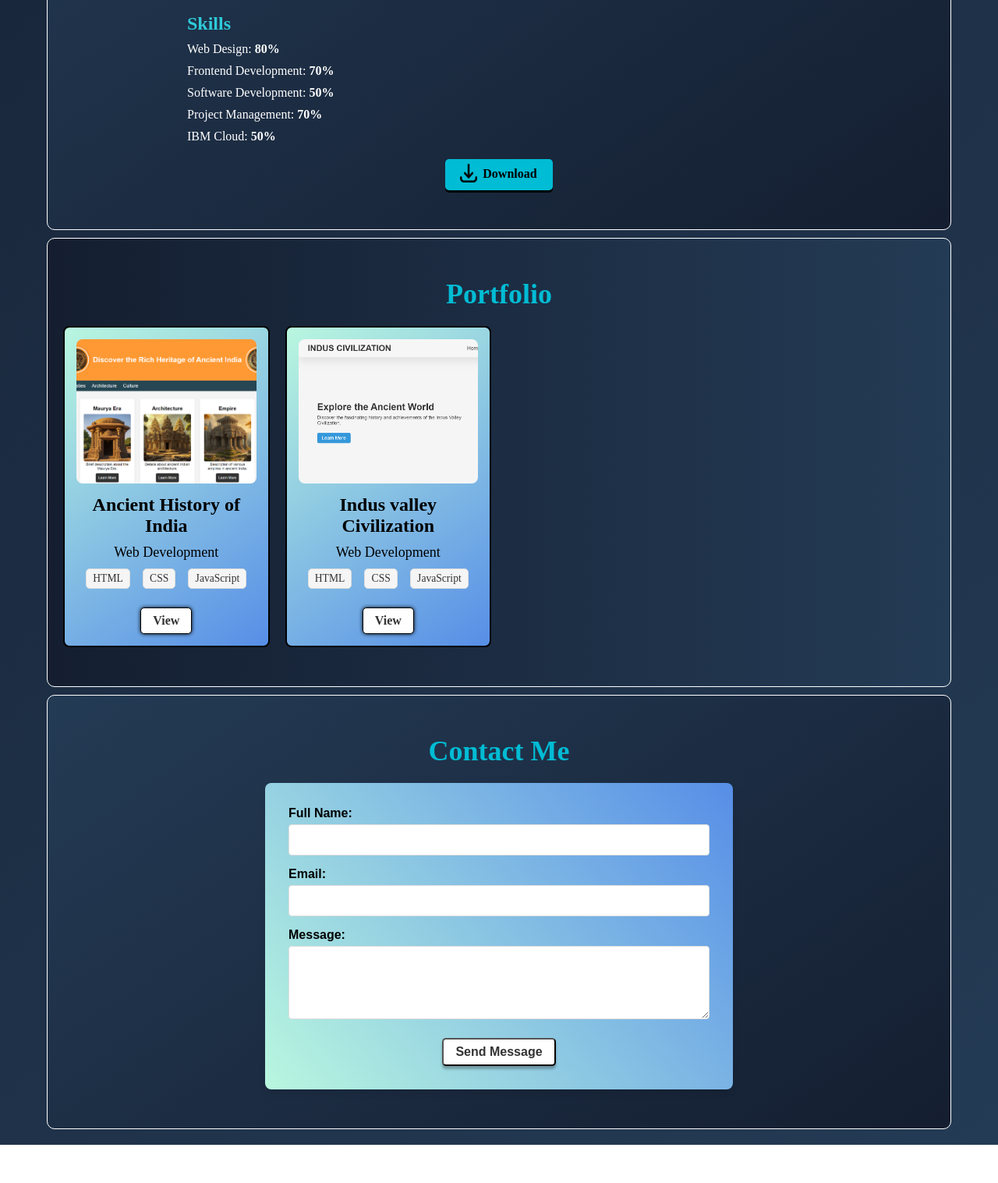
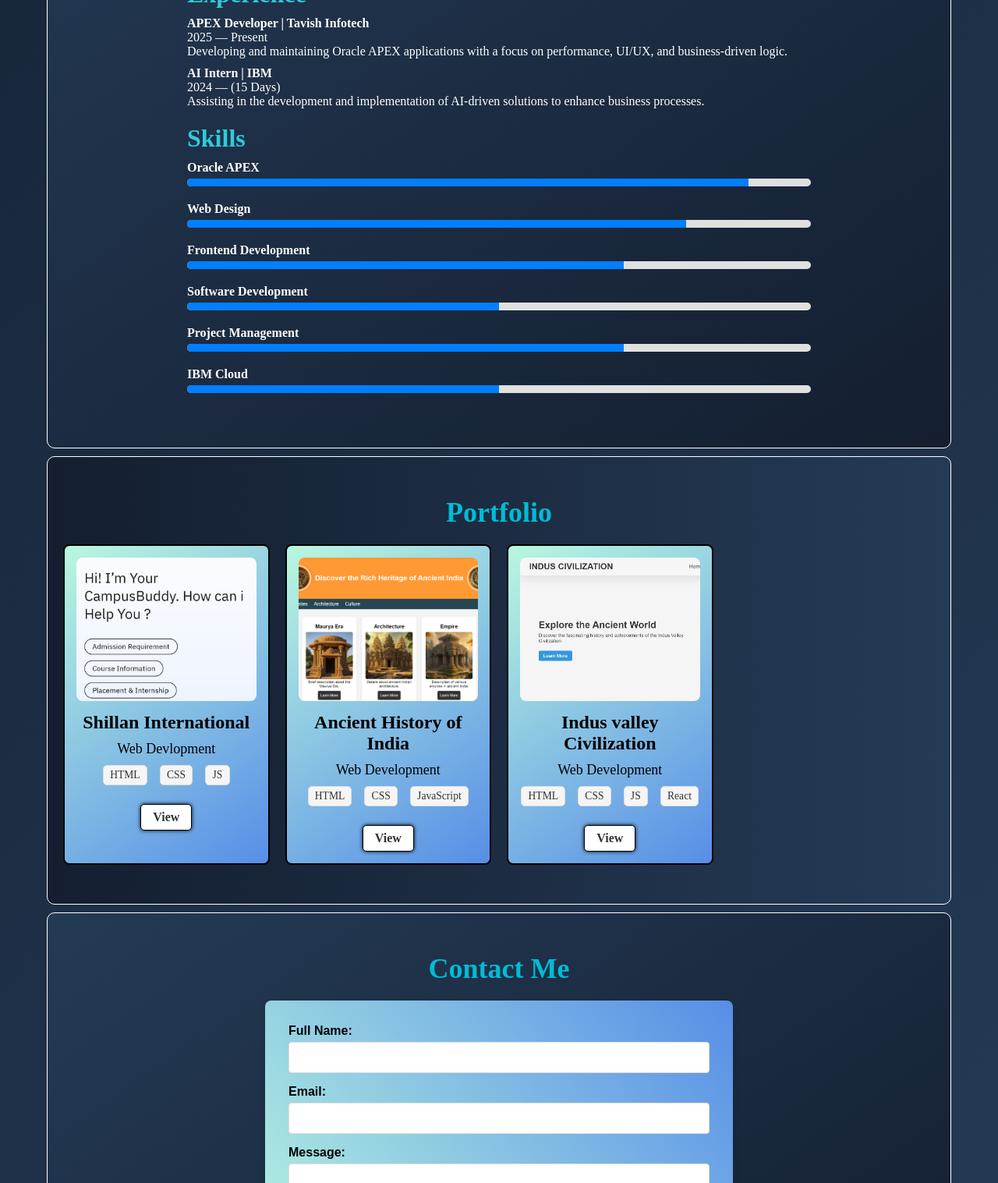
Before and after one commit to diabolic-boy/portfolio, a plain HTML site: page index.html in a window 1280 px wide. Shown: the part 1283-2800 px from the top of the page at 78% size. Before the commit the page ends 2751 px from the top, so only its background shows below. Drawn offline with nearby package versions, Linux system fonts and the light colour scheme.

Commit message:
update projects

```diff
--- a/index.html
+++ b/index.html
@@ -6,7 +6,7 @@
     <title>Ashish Bhadvaniya</title>
     <link rel="stylesheet" href="style.css" />
     <link rel="stylesheet" href="https://unpkg.com/aos@next/dist/aos.css" />
-    <link rel="shortcut icon" href="image/favicon.ico" type="image/x-icon">
+    <link rel="shortcut icon" href="image/favicon.ico" type="image/x-icon" />
     <script src="script.js" defer></script>
   </head>
   <body>
@@ -30,47 +30,53 @@
           <div class="about-text" data-aos="fade-up">
             <h2>About Me</h2>
             <p>
-              Hi, I’m Ashish Bhadvaniya, a final-year IT engineering student skilled
-              in HTML, CSS, JavaScript, and React. With expertise in Agile and Scrum
-              methodologies, I thrive on building efficient and interactive web
-              solutions. I am passionate about delivering user-friendly experiences
-              and continuously learning to excel in the IT industry. My goal is to
-              join a leading MNC and contribute to impactful projects.
+              Hi, I’m Ashish Bhadvaniya, a final-year IT engineering student with a strong foundation in front-end development technologies including HTML, CSS, JavaScript, and React. I’m currently working at Tavish Infotech Pvt. Ltd., where I’m gaining hands-on experience in Oracle APEX development, building enterprise-grade web applications.
+
+              I have practical exposure to working in Agile and Scrum environments, which helps me collaborate effectively and deliver results efficiently. I’m passionate about creating responsive, user-friendly, and performance-optimized web solutions that solve real-world problems.
             </p>
             <h2>What I'm Doing</h2>
-            <div class="skills" >
+            <div class="skills">
+
               <!-- Flip Card 1 -->
               <div class="card-container" data-aos="fade-up">
                 <div class="flip-card">
                   <div class="flip-card-inner">
                     <!-- Front Side -->
-                    <div class="flip-card-front" >
-                      <img src="image/web-design.png" alt="Web Design">
-                      <h3>Web Design</h3>
+                    <div class="flip-card-front">
+                      <img src="image/web-design.png" alt="Web Design" />
+                      <h3>Web Application Development</h3>
                     </div>
                     <!-- Back Side -->
                     <div class="flip-card-back">
-                      <p> I create modern and visually appealing web designs,
-                        prioritizing user experience and functionality to deliver
-                        high-quality, professional websites.</p>
+                      <p>
+                        Crafting responsive and scalable web applications with a
+                        focus on clean design, robust performance, and seamless
+                        user experience to meet modern business needs.
+                      </p>
                     </div>
                   </div>
                 </div>
               </div>
+
               <!-- Flip Card 2 -->
               <div class="card-container" data-aos="fade-down">
                 <div class="flip-card">
                   <div class="flip-card-inner">
                     <!-- Front Side -->
                     <div class="flip-card-front">
-                      <img src="image/web-development.png" alt="Web Development">
+                      <img
+                        src="image/web-development.png"
+                        alt="Web Development"
+                      />
                       <h3>Web Development</h3>
                     </div>
                     <!-- Back Side -->
                     <div class="flip-card-back">
-                      <p>I specialize in building robust and efficient web
-                        applications, utilizing the latest technologies to ensure high
-                        performance and seamless user interactions.</p>
+                      <p>
+                        I specialize in building robust and efficient web
+                        applications, utilizing the latest technologies to
+                        ensure high performance and seamless user interactions.
+                      </p>
                     </div>
                   </div>
                 </div>
@@ -81,22 +87,28 @@
                   <div class="flip-card-inner">
                     <!-- Front Side -->
                     <div class="flip-card-front">
-                      <img src="image/software-development.png" alt="Software Development">
+                      <img
+                        src="image/software-development.png"
+                        alt="Software Development"
+                      />
                       <h3>Software Development</h3>
                     </div>
                     <!-- Back Side -->
                     <div class="flip-card-back">
-                      <p>I have hands-on experience in software development,
+                      <p>
+                        I have hands-on experience in software development,
                         specializing in creating efficient and user-focused
-                        applications. By leveraging Agile and Scrum methodologies.</p>
+                        applications. By leveraging Agile and Scrum
+                        methodologies.
+                      </p>
                     </div>
                   </div>
                 </div>
               </div>
             </div>
           </div>
-          <aside class="profile-info" >
-            <img src="image/profile1.webp" alt="Ashish Bhadvaniya">
+          <aside class="profile-info">
+            <img src="image/profile1.webp" alt="Ashish Bhadvaniya" />
             <h3>Ashish Bhadvaniya</h3>
             <div class="typing-text">
               <span id="typewriter"></span>
@@ -108,17 +120,26 @@
               <p><strong>Location:</strong> Ahmedabad, Gujarat</p>
             </div>
             <div class="social-media-links">
-              <a href="https://www.linkedin.com/in/diabolic-boy" target="_blank">
-                <img src="image/linkedin.png" alt="LinkedIn">
+              <a
+                href="https://www.linkedin.com/in/diabolic-boy"
+                target="_blank"
+              >
+                <img src="image/linkedin.png" alt="LinkedIn" />
               </a>
               <a href="https://github.com/diabolic-boy" target="_blank">
-                <img src="image/github-logo.png" alt="GitHub">
+                <img src="image/github-logo.png" alt="GitHub" />
               </a>
-              <a href="https://x.com/daibolic_boy?t=07HNcGlknO4wzG67_JSI8A&s=09" target="_blank">
-                <img src="image/twitter.png" alt="Twitter">
+              <a
+                href="https://x.com/daibolic_boy?t=07HNcGlknO4wzG67_JSI8A&s=09"
+                target="_blank"
+              >
+                <img src="image/twitter.png" alt="Twitter" />
               </a>
-              <a href="https://www.instagram.com/diabolic._.boy" target="_blank">
-                <img src="image/social.png" alt="Instagram">
+              <a
+                href="https://www.instagram.com/diabolic._.boy"
+                target="_blank"
+              >
+                <img src="image/social.png" alt="Instagram" />
               </a>
             </div>
           </aside>
@@ -126,31 +147,37 @@
       </section>
 
       <!-- resume  -->
-      <section id="resume" >
+      <section id="resume">
         <h2>Resume</h2>
         <div class="resume-content" data-aos="fade-up">
-
           <div class="education">
-
             <h3>Education</h3>
             <ul>
               <li>
-                <strong>Bachelors of Engineering in Information Technology</strong><br/>
-                Ahmedabad Institute of Technology<br/>
+                <strong
+                  >Bachelors of Engineering in Information Technology</strong
+                ><br />
+                Ahmedabad Institute of Technology<br />
                 2022 — 2025
               </li>
               <li>
-                <strong>Diploma in Information Technology</strong><br/>
-                Government Polytechnic Rajkot<br/>
+                <strong>Diploma in Information Technology</strong><br />
+                Government Polytechnic Rajkot<br />
                 2018 — 2022
               </li>
             </ul>
           </div>
 
           <div class="experience">
-
             <h3>Experience</h3>
             <ul>
+              <li>
+                <strong>APEX Developer | Tavish Infotech</strong><br />
+                2025 — Present<br />
+                Developing and maintaining Oracle APEX applications with a focus
+                on performance, UI/UX, and business-driven logic.
+              </li>
+
               <li>
                 <strong>AI Intern | IBM</strong><br />
                 2024 — (15 Days)<br />
@@ -160,49 +187,58 @@
             </ul>
           </div>
 
-          <div class="skill" >
-
+          <div class="skill">
   <h3>Skills</h3>
-            <ul>
-              <li>Web Design: <span class="skill-level">80%</span></li>
+  <ul class="skill-list">
     <li>
-                Frontend Development: <span class="skill-level">70%</span>
+      <span class="skill-name">Oracle APEX</span>
+      <div class="skill-bar"><div class="skill-fill" style="width: 90%;"></div></div>
     </li>
     <li>
-                Software Development: <span class="skill-level">50%</span>
+      <span class="skill-name">Web Design</span>
+      <div class="skill-bar"><div class="skill-fill" style="width: 80%;"></div></div>
     </li>
-              <li>Project Management: <span class="skill-level">70%</span></li>
-              <li>IBM Cloud: <span class="skill-level">50%</span></li>
+    <li>
+      <span class="skill-name">Frontend Development</span>
+      <div class="skill-bar"><div class="skill-fill" style="width: 70%;"></div></div>
+    </li>
+    <li>
+      <span class="skill-name">Software Development</span>
+      <div class="skill-bar"><div class="skill-fill" style="width: 50%;"></div></div>
+    </li>
+    <li>
+      <span class="skill-name">Project Management</span>
+      <div class="skill-bar"><div class="skill-fill" style="width: 70%;"></div></div>
+    </li>
+    <li>
+      <span class="skill-name">IBM Cloud</span>
+      <div class="skill-bar"><div class="skill-fill" style="width: 50%;"></div></div>
+    </li>
   </ul>
 </div>
 
-          <div class="download-resume" data-aos="zoom-in">
-            <a href="image/Ashish_Bhadvaniya_Resume.pdf" download class="download-button"
-              ><img src="image/downloads.png" alt="" />Download</a
-            >
-          </div>
-        </div>
       </section>
 
       <!-- Portfolio -->
       <section id="portfolio">
         <h2>Portfolio</h2>
-        <div class="portfolio-content" >
-          <!-- <div class="project">
-            <img src="image/project-1.jpg" alt="Project 1" />
-            <h3>CampusBuddy</h3>
-            <p>ChatBot Devlopment</p>
+        <div class="portfolio-content">
+          <div class="project">
+            <img src="image/project-1.jpg" alt="Project-1" />
+            <h3>Shillan International</h3>
+            <p>Web Devlopment</p>
             <div class="technologies">
-              <span>IBM Cloud</span>
-              <span>Watsonx Assistant</span>
+              <span>HTML</span>
+              <span>CSS</span>
+              <span>JS</span>
             </div>
              <a
-              href=""
+              href="https://shillaninternational.netlify.app/"
               class="project-link"
               target="_blank"
-              >View<img src="image/link.png" alt="view-icon"
-            /></a>
-          </div> -->
+              >View</a
+            >
+          </div>
 
           <div class="project" data-aos="fade-up">
             <!-- data-aos="slide-left" -->
@@ -218,7 +254,8 @@
               href="https://ancienthistoryofindia.netlify.app/"
               class="project-link"
               target="_blank"
-              >View</a>
+              >View</a
+            >
           </div>
 
           <div class="project" data-aos="fade-down">
@@ -229,23 +266,24 @@
             <div class="technologies">
               <span>HTML</span>
               <span>CSS</span>
-              <span>JavaScript</span>
+              <span>JS</span>
+              <span>React</span>
             </div>
             <a
               href="https://induscivilization.netlify.app/"
               class="project-link"
               target="_blank"
-              >View</a>
+              >View</a
+            >
           </div>
         </div>
       </section>
 
       <!-- contact -->
-      <section id="contact" >
+      <section id="contact">
         <h2>Contact Me</h2>
         <div class="contact-content" data-aos="fade-up">
           <div class="contact-form">
-
             <!-- data-aos="zoom-in" -->
             <form action="https://api.web3forms.com/submit" method="POST">
               <input
@@ -283,7 +321,8 @@
               <span class="close-btn" onclick="closePopup()">&times;</span>
               <h3>Thank You!</h3>
               <p>Your message has been successfully submitted.</p>
-    <div id="modalDetails"></div> <!-- For showing submitted details -->
+              <div id="modalDetails"></div>
+              <!-- For showing submitted details -->
             </div>
           </div>
         </div>
--- a/script.js
+++ b/script.js
@@ -99,7 +99,7 @@
 
 
 // Typewritereffect
-const words = ["Student", "Front-End Developer", "Software Developer"];
+const words = ["Apex Developer", "Web Developer", "Software Developer"];
 let wordIndex = 0;
 let letterIndex = 0;
 const typingSpeed = 100; // Speed of typing
--- a/style.css
+++ b/style.css
@@ -401,7 +401,7 @@
 }
 
 h3 {
-  font-size: 3vh;
+  font-size: 4vh;
   margin-top: 20px;
   margin-bottom: 10px;
   color: #2ecbd9;
@@ -419,6 +419,33 @@
 .skill-level {
   font-weight: bold;
 }
+
+.skill {
+  /* max-width: 600px; */
+  margin: auto;
+}
+.skill-list {
+  list-style: none;
+  padding: 0;
+}
+.skill-name {
+  display: block;
+  margin-bottom: 5px;
+  font-weight: 600;
+}
+.skill-bar {
+  background-color: #e0e0e0;
+  height: 10px;
+  border-radius: 5px;
+  overflow: hidden;
+  margin-bottom: 20px;
+}
+.skill-fill {
+  height: 10px;
+  background-color: #007fff;
+  transition: width 1s ease-in-out;
+}
+
 
 .download-button {
   display: flex;
@@ -644,6 +671,7 @@
   font-size: 16px;
   position: relative;
   overflow: hidden;
+  margin: 0 auto;
 }
 
 
@@ -1132,5 +1160,6 @@
     align-items: center;
     justify-content: center;
     width: fit-content;
+    margin: 0 auto;
   }
 }
```
Lines whose indentation alone changed are shown as unchanged.
